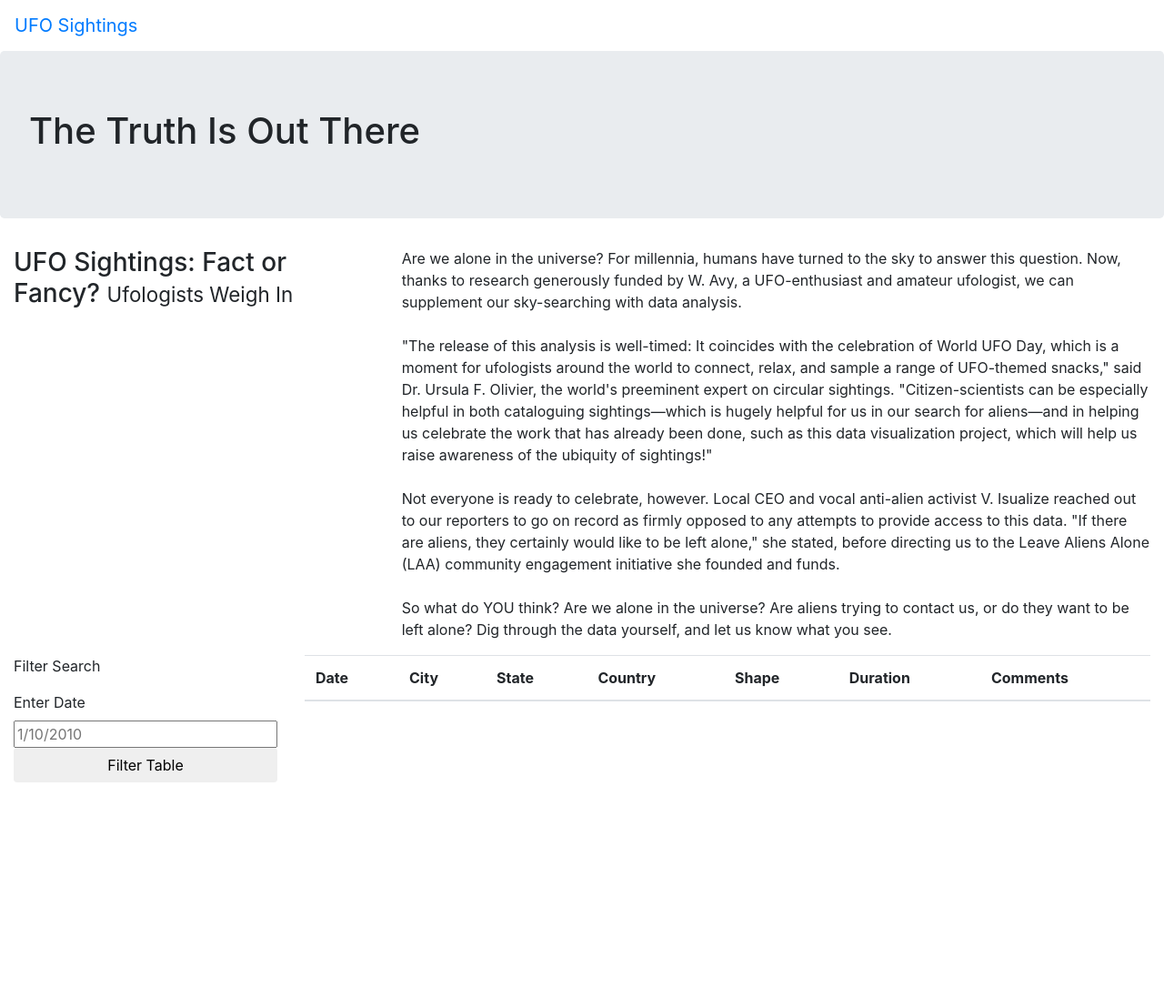
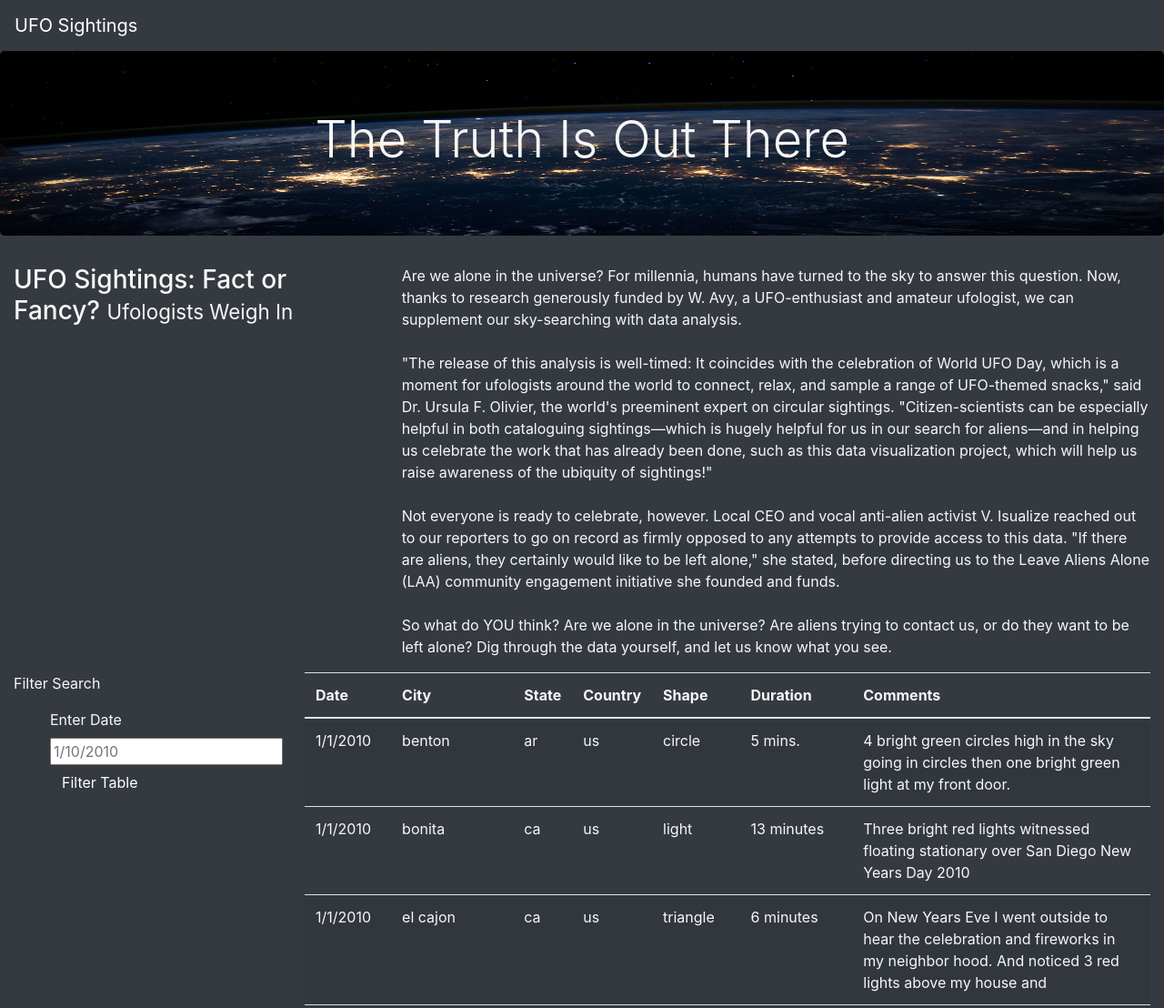
Before and after one commit to kroman3105/UFOs, a plain HTML site: page index.html in a window 1280 px wide. Shown: the top 1108 px of the page at 91% size. Before the commit the page ends 860 px from the top, so only its background shows below. Drawn offline with nearby package versions, Linux system fonts and the light colour scheme.

Commit message:
module submission 4

```diff
--- a/index.html
+++ b/index.html
@@ -13,14 +13,14 @@
         />
     <link rel='stylesheet' href='static/css/style.css'>
 </head>
-<body>
+<body class='bg-dark'>
     <div class='wrapper'>
-        <nav class='navbar navbar-expand-lg'>
+        <nav class='navbar navbar-dark bg-dark navbar-expand-lg'>
             <a class='navbar-brand' href='index.html'>UFO Sightings</a>
         </nav>
     </div>
     <div class='jumbotron'>
-        <h1>The Truth Is Out There</h1>
+        <h1 class='display-4'>The Truth Is Out There</h1>
     </div>
     <div class='container-fluid'>
         <div class='row'>
@@ -38,14 +38,16 @@
     <div class='container-fluid'>
         <div class='row'>
             <div class='col-md-3'>
-            <form>
+            <form class = 'bg-dark'>
                 <p>Filter Search</p>
-                <ul class = 'list-group'>
-                <label for='date'>Enter Date</label>
-                <input type='text' placeholder="1/10/2010" id='datetime' />
-                </ul>
-                <ul class = 'list-group'>
-                <button id='filter-btn' type='button' class='btn btn-default'>Filter Table</button>
+                <ul class = 'bg-dark'>
+                    <li class = 'bg-dark'>
+                        <label for='date'>Enter Date</label>
+                        <input type='text' placeholder="1/10/2010" id='datetime' />
+                    </li>
+                    <li class = 'bg-dark'>
+                        <button id='filter-btn' type='button' class='btn btn-dark'>Filter Table</button>
+                    </li>
                 </ul>
             </form>
             </div>
@@ -67,5 +69,8 @@
             </div>
         </div>
     </div>
+<script src="https://cdnjs.cloudflare.com/ajax/libs/d3/4.11.0/d3.js"></script>
+<script src='static/js/data.js'></script>
+<script src='static/js/app.js'></script>
 </body>
 </html>
--- a/static/css/style.css
+++ b/static/css/style.css
@@ -0,0 +1,11 @@
+body {
+
+    color: #f7f7f7;
+  }
+.jumbotron {
+    background-image: url('../images/nasa.jpg');
+    background-size: 100% 100%;
+    text-align: center;
+}
+ul {list-style-type: none;
+    font-size: 1rem;}
--- a/static/js/app.js
+++ b/static/js/app.js
@@ -26,12 +26,12 @@ data.forEach((dataRow) => {
 function handleClick() {
     // Grab the datetime value from the filter
     let date = d3.select('#datetime').property('value');
-    let filterData = tableData;
+    let filteredData = tableData;
 
     // Check to see if a date was entered and filter the data using that date
     if (date) {
         // Apply 'filter' to the table data to only keep the rows where the 'datetime' value matches the filter value
-        filteredData = fitleredData.filter(row => row.datetime === date);
+        filteredData = filteredData.filter(row => row.datetime === date);
     }
 
     //Rebuild the table using filtered data @Note: if no date was entered, then filteredData will just be the original tableData
```
Also changed, not shown: static/images/nasa.jpg (added).
